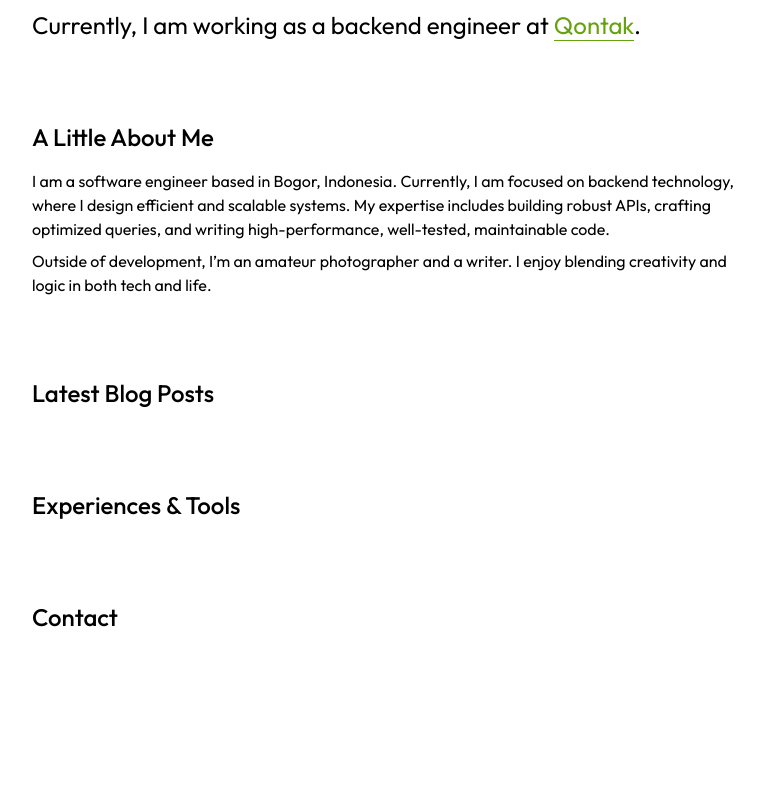
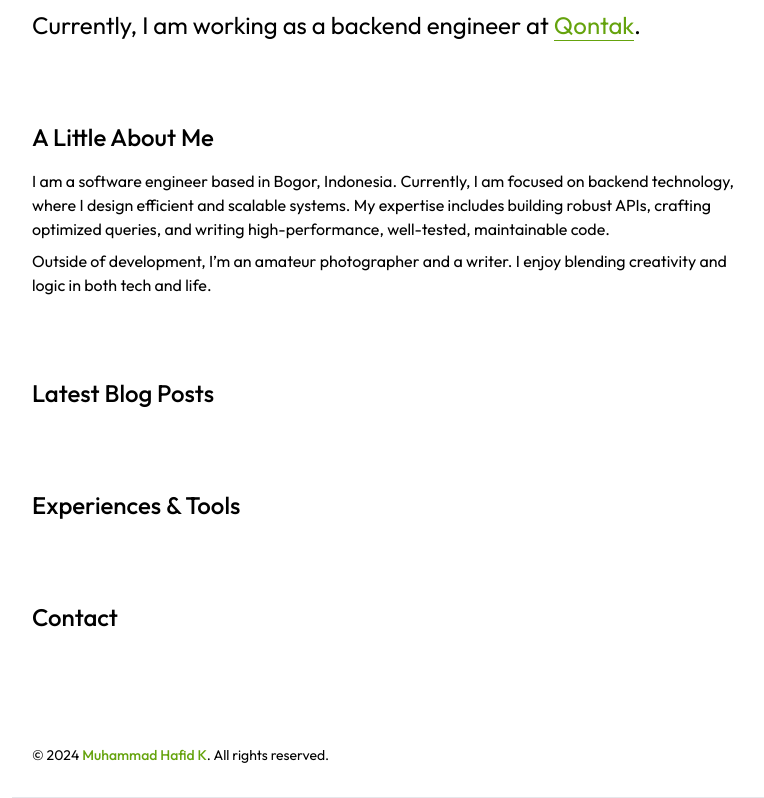
Before and after one commit to mhafidk/blog, a SvelteKit app: page / in a window 1280 px wide. Shown: the part 280-1078 px from the top of the page, without its empty margins (244-1008 px from the left). Before the commit the page ends 993 px from the top, so only its background shows below. Built offline with nearby package versions, Linux system fonts and the light colour scheme.

Commit message:
add footer section

```diff
--- /dev/null
+++ b/src/lib/components/footer.svelte
@@ -0,0 +1,3 @@
+<footer class="max-w-screen-md mx-auto px-5 py-8 border-b text-sm">
+	© 2024 <span class="text-lime-600 font-medium">Muhammad Hafid K</span>. All rights reserved.
+</footer>
--- a/src/routes/+layout.svelte
+++ b/src/routes/+layout.svelte
@@ -1,5 +1,6 @@
 <script>
 	import '../app.css';
+	import Footer from '../lib/components/footer.svelte';
 	import Header from '../lib/components/header.svelte';
 </script>
 
@@ -7,3 +8,4 @@
 <main class="max-w-screen-md mx-auto px-5">
 	<slot />
 </main>
+<Footer />
```
